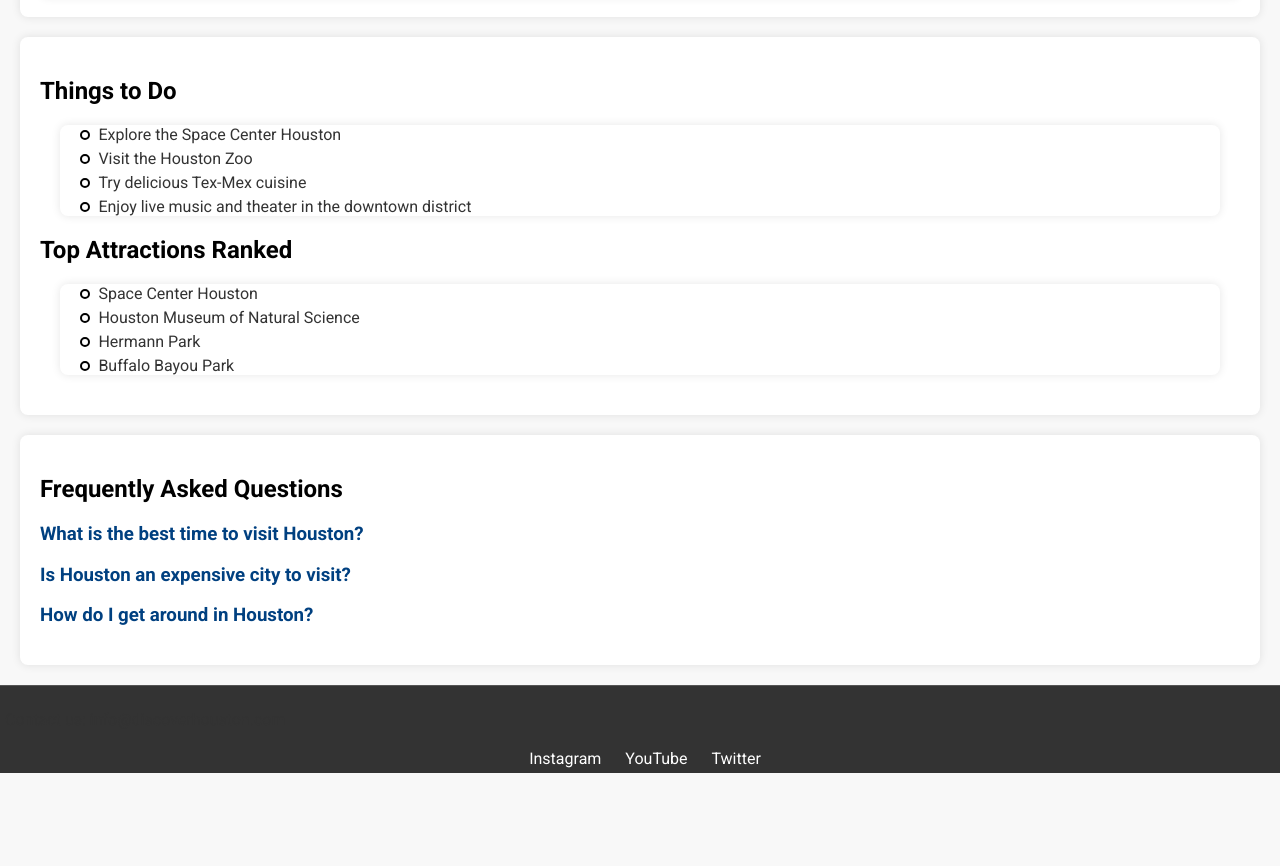
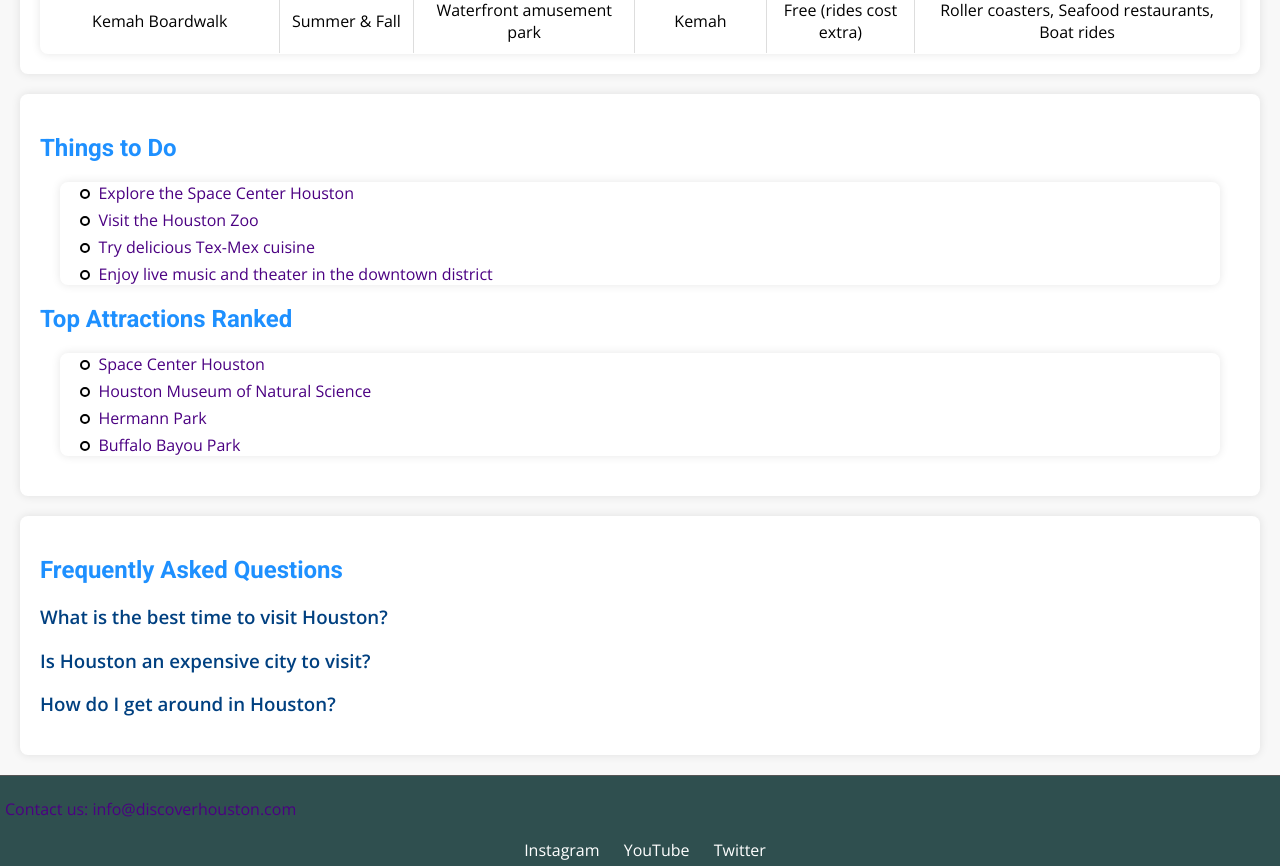
Before and after one commit to aumkeshchaudhary/Houston_Webpage, a plain HTML site: page index.html in a window 1280 px wide. Shown: the part 1605-2471 px from the top of the page. Before the commit the page ends 2378 px from the top, so only its background shows below. Drawn offline with nearby package versions, Linux system fonts and the light colour scheme.

Commit message:
Update index.css

```diff
--- a/index.css
+++ b/index.css
@@ -11,6 +11,7 @@
     padding: 20px;
     text-align: center;
     border-bottom: 2px solid #388E3C;
+    font-family: 'Open Sans', sans-serif;
 }
 
 nav {
@@ -26,11 +27,13 @@
     padding: 14px 20px;
     text-decoration: none;
     margin: 0 10px;
+    font-family: 'Roboto', sans-serif;
+    color: #FFD700;
 }
 
 nav a:hover {
-    background-color: #ddd;
-    color: black;
+    background-color: #FF6347;
+    color: #FFFFFF;
 }
 
 .header {
@@ -39,6 +42,7 @@
     text-align: center;
     padding: 20px;
     border-radius: 10px;
+    font-family: 'Open Sans', sans-serif;
 }
 
 .hero-image {
@@ -55,13 +59,15 @@
     background: white;
     border-radius: 8px;
     box-shadow: 0px 0px 10px rgba(0, 0, 0, 0.1);
+    font-family: 'Open Sans', sans-serif;
 }
 
 p {
     font-size: 16px;
-    color: #333;
+    color: #4B0082;
     text-align: justify;
     line-height: 1.6;
+    font-family: 'Open Sans', sans-serif;
 }
 
 table {
@@ -86,6 +92,7 @@
 th {
     background-color: #004080;
     color: white;
+    font-family: 'Open Sans', sans-serif;
 }
 
 tr:nth-child(even) {
@@ -103,6 +110,7 @@
     margin: 20px;
     border-radius: 8px;
     box-shadow: 0 0 10px rgba(0, 0, 0, 0.1);
+    font-family: 'Open Sans', sans-serif;
 }
 
 ul, ol {
@@ -120,7 +128,7 @@
 }
 
 ul li, ol li {
-    color: #333;
+    color: #4B0082;
 }
 
 li {
@@ -133,10 +141,12 @@
 
 .faq h3 {
     color: #004080;
+    font-family: 'Open Sans', sans-serif;
 }
 
 .faq p {
     margin-bottom: 10px;
+    font-family: 'Open Sans', sans-serif;
 }
 
 .faq-item {
@@ -146,6 +156,7 @@
 .faq-item h3 {
     cursor: pointer;
     color: #004080;
+    font-family: 'Open Sans', sans-serif;
 }
 
 .faq-item p {
@@ -158,14 +169,15 @@
 }
 
 footer {
-    background-color: #333;
-    color: white;
+    background-color: #2F4F4F;
+    color: #FFFFFF;
     text-align: center;
     padding: 5px;
     position: relative;
     width: 100%;
     bottom: 0;
     border-top: 1px solid #555;
+    font-family: 'Open Sans', sans-serif;
 }
 
 footer .social-media a {
@@ -196,3 +208,27 @@
         font-size: 14px;
     }
 }
+
+/* Additional styles for multiple colors and fonts */
+h1, h2, h3 {
+    font-family: 'Roboto', sans-serif;
+    color: #2E8B57;
+}
+
+h1 {
+    color: #FF69B4; /* Hot pink */
+    text-shadow: 2px 2px 4px #000000; /* Black shadow for extra effect */
+}
+
+h2 {
+    color: #1E90FF;
+}
+
+h3 {
+    color: #32CD32;
+}
+
+p, li {
+    font-family: 'Open Sans', sans-serif;
+    color: #4B0082;
+}
```
